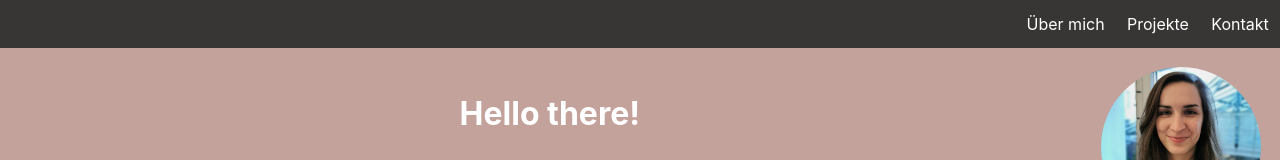
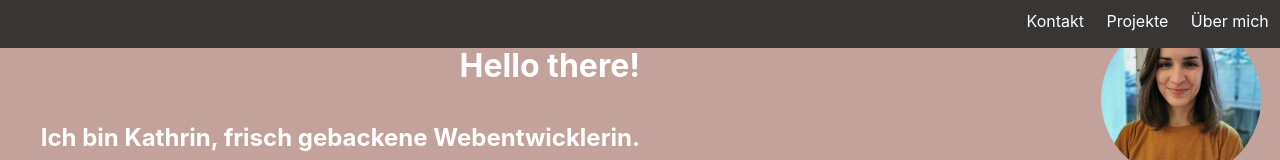
Before and after one commit to kschmitz123/my-portfolio, a React (Create React App) app in the folder client/: page / in a window 1280 px wide. Shown: the top 160 px of the page. Built offline with nearby package versions, Linux system fonts and the light colour scheme.

Commit message:
Fix header

```diff
--- a/client/src/components/Header.tsx
+++ b/client/src/components/Header.tsx
@@ -6,7 +6,7 @@ export default function Header() {
   return (
     <StyledHeader>
       <NavLink exact to="/" activeStyle={{ visibility: "hidden" }}>
-        Zurück zur Startseite
+        Zurück
       </NavLink>
       <Link to="/about">Über mich</Link>
       <Link to="/projects">Projekte</Link>
@@ -18,18 +18,17 @@ export default function Header() {
 const StyledHeader = styled.header`
   background-color: var(--main-color);
   height: 3rem;
-  display: flex;
-  align-items: center;
-  justify-content: flex-end;
   width: 100%;
+  position: fixed;
+  top: 0;
 
   a {
+    float: right;
     text-decoration: none;
     color: white;
     margin: 0.7rem;
   }
   a:first-of-type {
-    position: fixed;
-    left: 10px;
+    float: left;
   }
 `;
```
